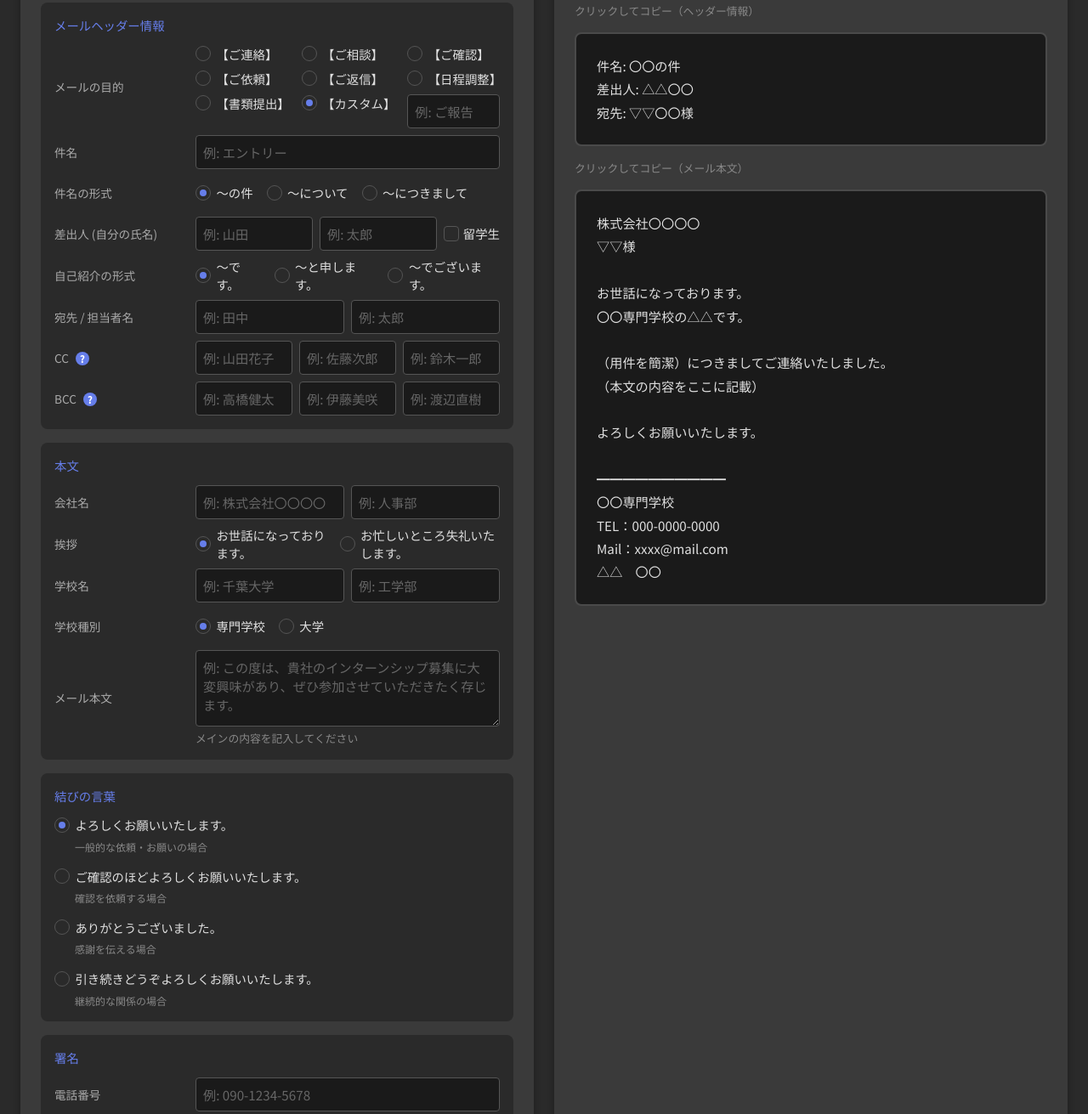
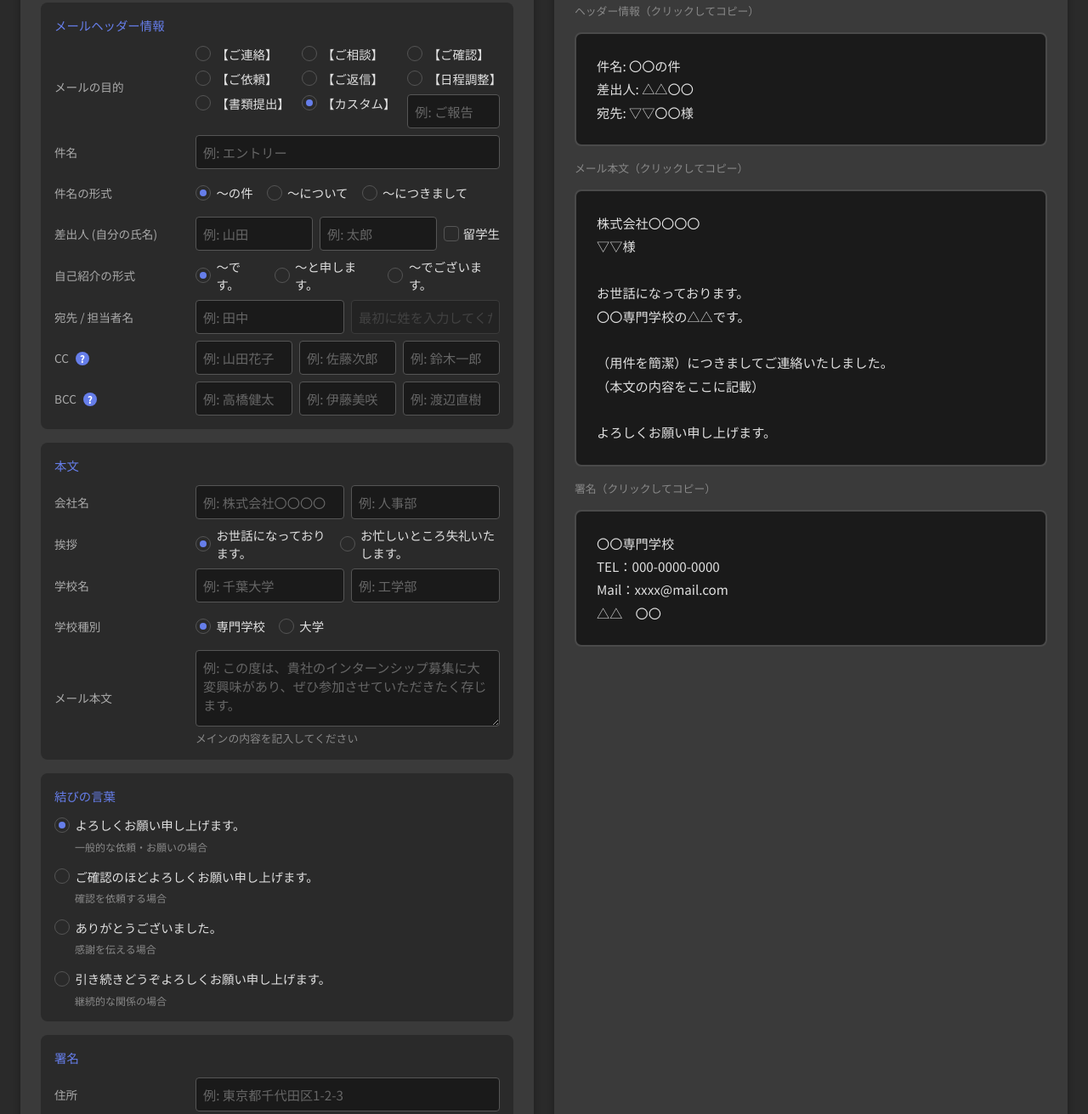
Before and after one commit to jhhyoo/jp-mailer, a plain HTML site: page index.html in a window 1280 px wide. Shown: the part 104-1415 px from the top of the page at 85% size. Drawn offline with Linux system fonts and the light colour scheme.

Commit message:
Add files via upload

```diff
--- a/index.html
+++ b/index.html
@@ -236,6 +236,10 @@
             outline: none;
             border-color: #667eea;
         }
+        input:disabled {
+            opacity: 0.4;
+            cursor: not-allowed;
+        }
         .radio-label {
             font-weight: 500;
         }
@@ -243,21 +247,6 @@
             font-size: 0.75rem;
             color: #888;
             margin-left: 1.5rem;
-        }
-        #preview {
-            background: #1a1a1a;
-            padding: 1.5rem;
-            border-radius: 8px;
-            color: #e0e0e0;
-            font-size: 0.95rem;
-            line-height: 1.8;
-            white-space: pre-wrap;
-            word-wrap: break-word;
-            min-height: 400px;
-            cursor: pointer;
-            transition: transform 0.1s ease;
-            border: 2px solid #4a4a4a;
-            position: relative;
         }
         .header-section {
             background: #1a1a1a;
@@ -272,12 +261,13 @@
             line-height: 1.8;
             white-space: pre-wrap;
             word-wrap: break-word;
+            overflow-wrap: break-word;
+            word-break: break-word;
         }
         .header-section:active {
             transform: scale(0.99);
         }
-        .header-section.show-tooltip::after,
-        #preview.show-tooltip::after {
+        .header-section.show-tooltip::after {
             content: attr(data-tooltip);
             position: absolute;
             top: 50%;
@@ -297,9 +287,6 @@
         .preview-label {
             font-size: 0.8rem;
             color: #888;
-        }
-        #preview:active {
-            transform: scale(0.99);
         }
         @keyframes fadeInOut {
             0%, 100% { opacity: 0; }
@@ -569,15 +556,15 @@
                 <div class="radio-group">
                     <label class="radio-option">
                         <div class="radio-option-header">
-                            <input type="radio" name="closing" value="よろしくお願いいたします。" checked>
-                            <span class="radio-label">よろしくお願いいたします。</span>
+                            <input type="radio" name="closing" value="よろしくお願い申し上げます。" checked>
+                            <span class="radio-label">よろしくお願い申し上げます。</span>
                         </div>
                         <span class="radio-context">一般的な依頼・お願いの場合</span>
                     </label>
                     <label class="radio-option">
                         <div class="radio-option-header">
-                            <input type="radio" name="closing" value="ご確認のほどよろしくお願いいたします。">
-                            <span class="radio-label">ご確認のほどよろしくお願いいたします。</span>
+                            <input type="radio" name="closing" value="ご確認のほどよろしくお願い申し上げます。">
+                            <span class="radio-label">ご確認のほどよろしくお願い申し上げます。</span>
                         </div>
                         <span class="radio-context">確認を依頼する場合</span>
                     </label>
@@ -590,8 +577,8 @@
                     </label>
                     <label class="radio-option">
                         <div class="radio-option-header">
-                            <input type="radio" name="closing" value="引き続きどうぞよろしくお願いいたします。">
-                            <span class="radio-label">引き続きどうぞよろしくお願いいたします。</span>
+                            <input type="radio" name="closing" value="引き続きどうぞよろしくお願い申し上げます。">
+                            <span class="radio-label">引き続きどうぞよろしくお願い申し上げます。</span>
                         </div>
                         <span class="radio-context">継続的な関係の場合</span>
                     </label>
@@ -601,6 +588,13 @@
             <!-- 署名 -->
             <div class="section">
                 <div class="section-title">署名</div>
+
+                <div class="field">
+                    <label class="field-label">住所</label>
+                    <div class="field-input">
+                        <input type="text" id="address" placeholder="例: 東京都千代田区1-2-3">
+                    </div>
+                </div>
 
                 <div class="field">
                     <label class="field-label">電話番号</label>
@@ -623,12 +617,16 @@
             <h2>メールプレビュー</h2>
 
             <!-- ヘッダー情報プレビュー -->
-            <div class="preview-label">クリックしてコピー（ヘッダー情報）</div>
+            <div class="preview-label">ヘッダー情報（クリックしてコピー）</div>
             <div id="headerPreview" class="header-section"></div>
 
             <!-- メール本文プレビュー -->
-            <div class="preview-label">クリックしてコピー（メール本文）</div>
-            <div id="preview"></div>
+            <div class="preview-label">メール本文（クリックしてコピー）</div>
+            <div id="preview" class="header-section"></div>
+
+            <!-- 署名プレビュー -->
+            <div class="preview-label">署名（クリックしてコピー）</div>
+            <div id="signaturePreview" class="header-section"></div>
         </div>
     </div>
 
@@ -638,6 +636,21 @@
         const State = {
             isCopyInProgress: false
         };
+
+        // 宛先名フィールドをロック/ロック解除する
+        function updateRecipientFirstNameState() {
+            const lastNameInput = document.getElementById('recipientLastName');
+            const firstNameInput = document.getElementById('recipientFirstName');
+
+            if (lastNameInput.value.trim() === '') {
+                firstNameInput.disabled = true;
+                firstNameInput.value = ''; // Очищаем поле при блокировке
+                firstNameInput.placeholder = '最初に姓を入力してください';
+            } else {
+                firstNameInput.disabled = false;
+                firstNameInput.placeholder = '例: 太郎';
+            }
+        }
 
         function updatePreview() {
             // ヘッダー情報
@@ -656,9 +669,24 @@
             // 本文で使う名前（留学生の場合はFirstNameのみ）
             const senderName = isInternational ? senderFirstName : senderLastName;
 
-            const recipientLastName = document.getElementById('recipientLastName').value || '▽▽';
-            const recipientFirstName = document.getElementById('recipientFirstName').value || '〇〇';
-            const recipient = `${recipientLastName}${recipientFirstName}`;
+            const recipientLastName = document.getElementById('recipientLastName').value;
+            const recipientFirstName = document.getElementById('recipientFirstName').value;
+
+            // Формируем имя получателя
+            let recipient;
+            if (recipientLastName && recipientFirstName) {
+                // Введены и фамилия, и имя
+                recipient = `${recipientLastName}${recipientFirstName}`;
+            } else if (recipientLastName) {
+                // Только фамилия
+                recipient = recipientLastName;
+            } else if (recipientFirstName) {
+                // Только имя
+                recipient = recipientFirstName;
+            } else {
+                // Ничего не введено - показываем плейсхолдер
+                recipient = '▽▽〇〇';
+            }
 
             const cc1 = document.getElementById('cc1').value;
             const cc2 = document.getElementById('cc2').value;
@@ -698,6 +726,7 @@
             const closing = document.querySelector('input[name="closing"]:checked').value;
 
             // 署名
+            const address = document.getElementById('address').value;
             const tel = document.getElementById('tel').value || '000-0000-0000';
             const email = document.getElementById('email').value || 'xxxx@mail.com';
 
@@ -713,7 +742,7 @@
             let emailText = '';
             emailText += `株式会社${company}\n`;
             if (companyDepartment) emailText += `${companyDepartment}\n`;
-            emailText += `${recipientLastName}様\n\n`;
+            emailText += `${recipientLastName || '▽▽'}様\n\n`;
             emailText += `${greeting}\n`;
 
             let schoolInfo = `${schoolName}${schoolType}`;
@@ -721,13 +750,20 @@
 
             emailText += `${schoolInfo}の${senderName}${introduction}\n\n`;
             emailText += `${bodyContent}\n\n`;
-            emailText += `${closing}\n\n`;
-            emailText += `━━━━━━━━━━\n`;
-            emailText += `${schoolName}${schoolType}\n`;
-            if (schoolDepartment) emailText += `${schoolDepartment}\n`;
-            emailText += `TEL：${tel}\n`;
-            emailText += `Mail：${email}\n`;
-            emailText += `${senderLastName}　${senderFirstName}\n`;
+            emailText += `${closing}`;
+
+            document.getElementById('preview').textContent = emailText;
+
+            // 署名プレビュー
+            let signatureText = '';
+            signatureText += `${schoolName}${schoolType}\n`;
+            if (schoolDepartment) signatureText += `${schoolDepartment}\n`;
+            if (address) signatureText += `${address}\n`;
+            signatureText += `TEL：${tel}\n`;
+            signatureText += `Mail：${email}\n`;
+            signatureText += `${senderLastName}　${senderFirstName}`;
+
+            document.getElementById('signaturePreview').textContent = signatureText;
 
             document.getElementById('headerPreview').textContent = headerText;
             document.getElementById('preview').textContent = emailText;
@@ -780,7 +816,16 @@
                 copyToClipboard(this);
             });
 
+            document.getElementById('signaturePreview').addEventListener('click', function() {
+                copyToClipboard(this);
+            });
+
+            document.getElementById('recipientLastName').addEventListener('input', function() {
+                updateRecipientFirstNameState();
+            });
+
             // 初期表示
+            updateRecipientFirstNameState();
             updatePreview();
         });
     </script>
```
